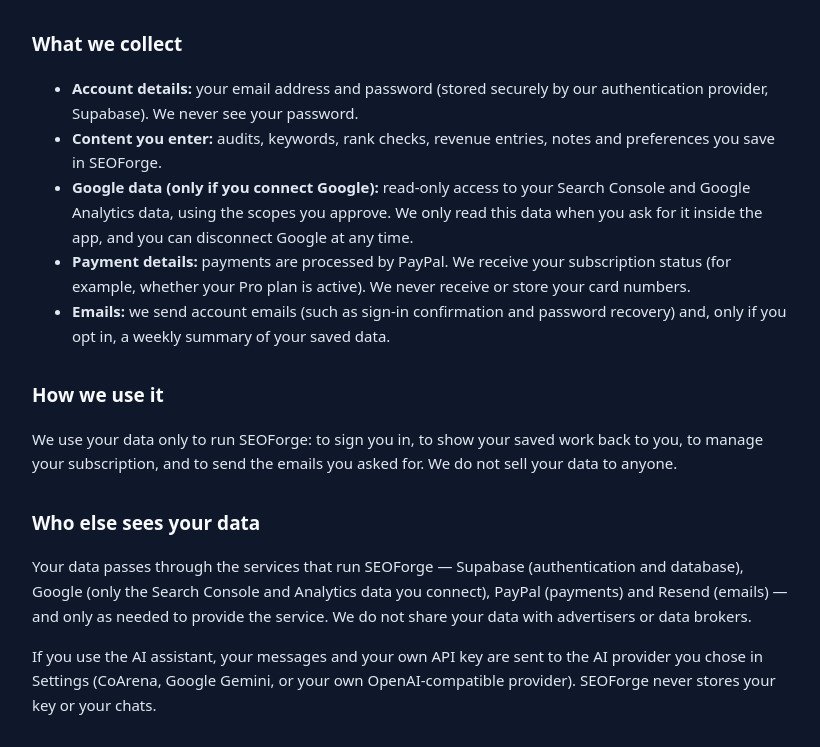
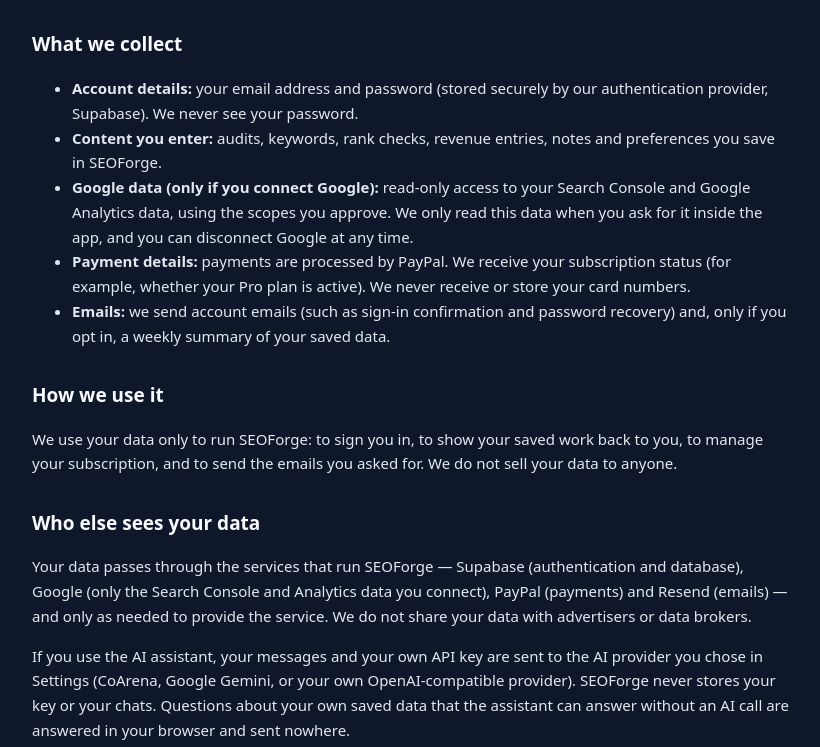
Before and after one commit to syedsenterprises/seoforge, a website: page privacy.html in a window 1280 px wide. Shown: the part 177-924 px from the top of the page, without its empty margins (228-1048 px from the left). Drawn offline with Linux system fonts and the light colour scheme.

Commit message:
Note keyless answers stay in the browser in privacy page

```diff
--- a/privacy.html
+++ b/privacy.html
@@ -36,7 +36,7 @@
 
   <h2>Who else sees your data</h2>
   <p>Your data passes through the services that run SEOForge — Supabase (authentication and database), Google (only the Search Console and Analytics data you connect), PayPal (payments) and Resend (emails) — and only as needed to provide the service. We do not share your data with advertisers or data brokers.</p>
-  <p>If you use the AI assistant, your messages and your own API key are sent to the AI provider you chose in Settings (CoArena, Google Gemini, or your own OpenAI-compatible provider). SEOForge never stores your key or your chats.</p>
+  <p>If you use the AI assistant, your messages and your own API key are sent to the AI provider you chose in Settings (CoArena, Google Gemini, or your own OpenAI-compatible provider). SEOForge never stores your key or your chats. Questions about your own saved data that the assistant can answer without an AI call are answered in your browser and sent nowhere.</p>
 
   <h2>Where your data is stored</h2>
   <p>Your account data is stored in our Supabase project (Mumbai, India region). Your browser also stores a session and your display preferences locally on your own device.</p>
```
